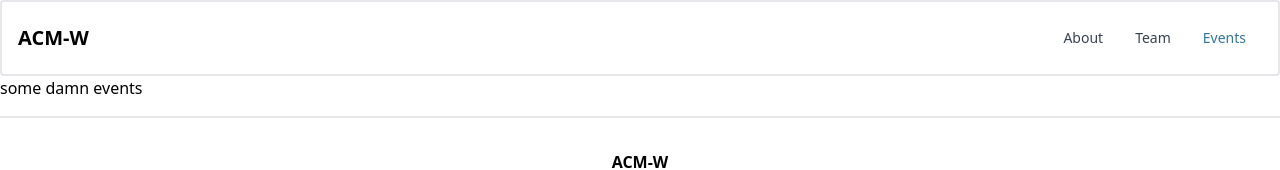
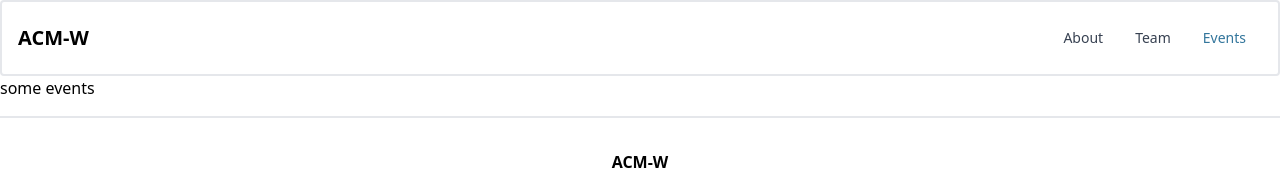
Before and after one commit to frostedCupcake/ACM-W, a Next.js app: page /events in a window 1280 px wide. Shown: the top 170 px of the page. Built offline with nearby package versions, Linux system fonts and the light colour scheme.

Commit message:
small changes

```diff
--- a/components/Header.jsx
+++ b/components/Header.jsx
@@ -14,10 +14,10 @@ const Header = () => {
             height="300"
           />
         </div>
-        <h1 className="uppercase md:text-3xl tracing-wide py-5 text-[#33769C] font-sans">
+        <h1 className="uppercase text-[1.1rem] md:text-3xl tracing-wide py-5 text-[#33769C] font-sans">
           ACM-Women
         </h1>
-        <h1 className="uppercase md:text-2xl tracking-widest text-[#33769C]">
+        <h1 className="uppercase text-[1rem] md:text-2xl tracking-widest text-[#33769C]">
           Student Chapter IITH
         </h1>
         <div className="w-[80%] sm:w-[30rem] md:w-[40rem] py-10">
--- a/pages/events.js
+++ b/pages/events.js
@@ -1,7 +1,7 @@
 import React from "react";
 
 const events = () => {
-  return <div>some damn events</div>;
+  return <div>some events</div>;
 };
 
 export default events;
```
